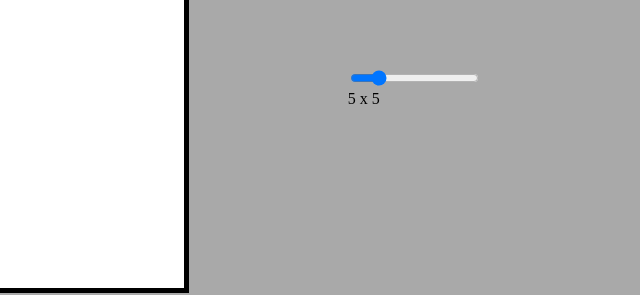
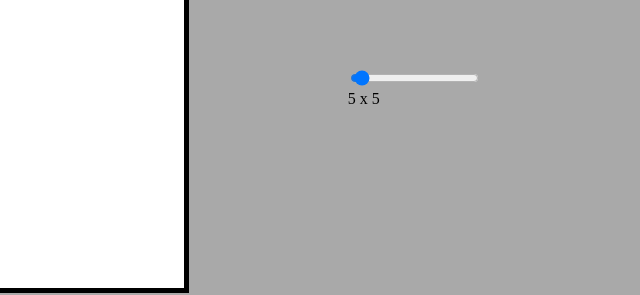
Before and after one commit to vraikar-git/etchasketch, a plain HTML site: page index.html in a window 1280 px wide. Both pictures are taken after a click on the button "Reset". Shown: the part 352-647 px from the top of the page, 640-1280 px from the left. Drawn offline with Linux system fonts and the light colour scheme.

Commit message:
log deletions

```diff
--- a/index.html
+++ b/index.html
@@ -22,7 +22,7 @@
             </div>
         </div>
         <div>
-            <input type="range" value='20' min='1' max='100' id="slider">
+            <input type="range" value='5' min='1' max='100' id="slider">
             <div class="grid-size">20 x 20</div>
         </div>
 
--- a/script.js
+++ b/script.js
@@ -43,7 +43,6 @@ function getShadeColor(event){
     if(event.target.style.backgroundColor === "")
         return "rgb(255,255,255)";
     let divColors = event.target.style.backgroundColor.match(/[\d]+/g);
-    console.log("getShadeCOlor : " + event.target.style.backgroundColor);
     let newColors = divColors.map(item => Number.parseInt(item) - 10);
     return "rgb(" + `${newColors[0]},${newColors[1]},${newColors[2]}` + ")";
 
@@ -61,9 +60,8 @@ function getRandomColor(){
 }
 
 function doReset(){
-
+    slider.value = 5;
     generateGridDivs(5);
-
 
 };
 
@@ -74,7 +72,6 @@ function changeColor(e){
 function generateGridDivs(gridSize){
     gridSizeDiv.textContent = `${gridSize} x ${gridSize}`;
     grid.textContent = '';
-    console.log("generateGridDiv : ", gridSize);
     grid.setAttribute("style",`grid-template-columns: repeat(${gridSize}, 1fr);`)
     for(i = 1; i <= gridSize*gridSize ; i++){
         const div = document.createElement('div');
@@ -85,10 +82,5 @@ function generateGridDivs(gridSize){
 };
 
 function generateGridDivsOnchange(event){
-    console.log("Onchange : : " + event.target.value);
-    //let txt =
     generateGridDivs(event.target.value);
 };
-
-
-// console.log(grid.style.gridTemplateColumns)
```
